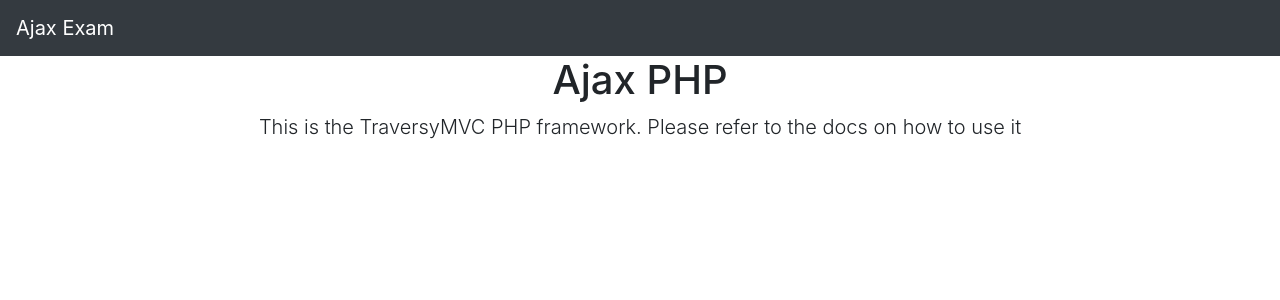
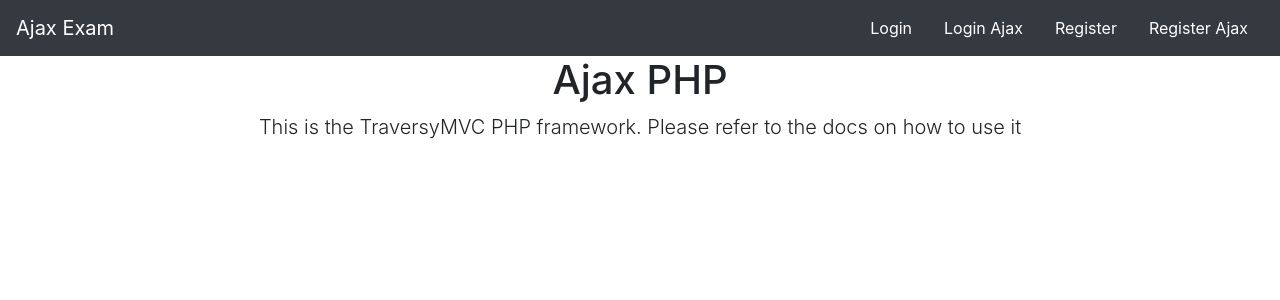
Before and after one commit to cheskyposen/ajax-php, a PHP site: page /exam-april-7/ in a window 1280 px wide. Shown: the top 300 px of the page. Run offline with PHP 8.4, Linux system fonts and the light colour scheme; data that the repository does not hold is empty.

Commit message:
navbar with links added

```diff
--- a/app/views/inc/header.php
+++ b/app/views/inc/header.php
@@ -10,5 +10,19 @@
 </head>
 <body>
 <nav class="navbar navbar-dark bg-dark">
-    <a class="navbar-brand" href="#"><?php echo SITENAME; ?></a>
+    <a class="navbar-brand" href="http://localhost/exam-april-7/"><?php echo SITENAME; ?></a>
+    <ul class="nav justify-content-end">
+        <li class="nav-item">
+            <a class="nav-link text-white" href="http://localhost/exam-april-7/users/login">Login</a>
+        </li>
+        <li class="nav-item">
+            <a class="nav-link text-white" href="http://localhost/exam-april-7/users/loginAjax">Login Ajax</a>
+        </li>
+        <li class="nav-item">
+            <a class="nav-link text-white" href="http://localhost/exam-april-7/users/register">Register</a>
+        </li>
+        <li class="nav-item">
+            <a class="nav-link text-white" href="http://localhost/exam-april-7/users/registerAjax">Register Ajax</a>
+        </li>
+    </ul>
 </nav>
```
